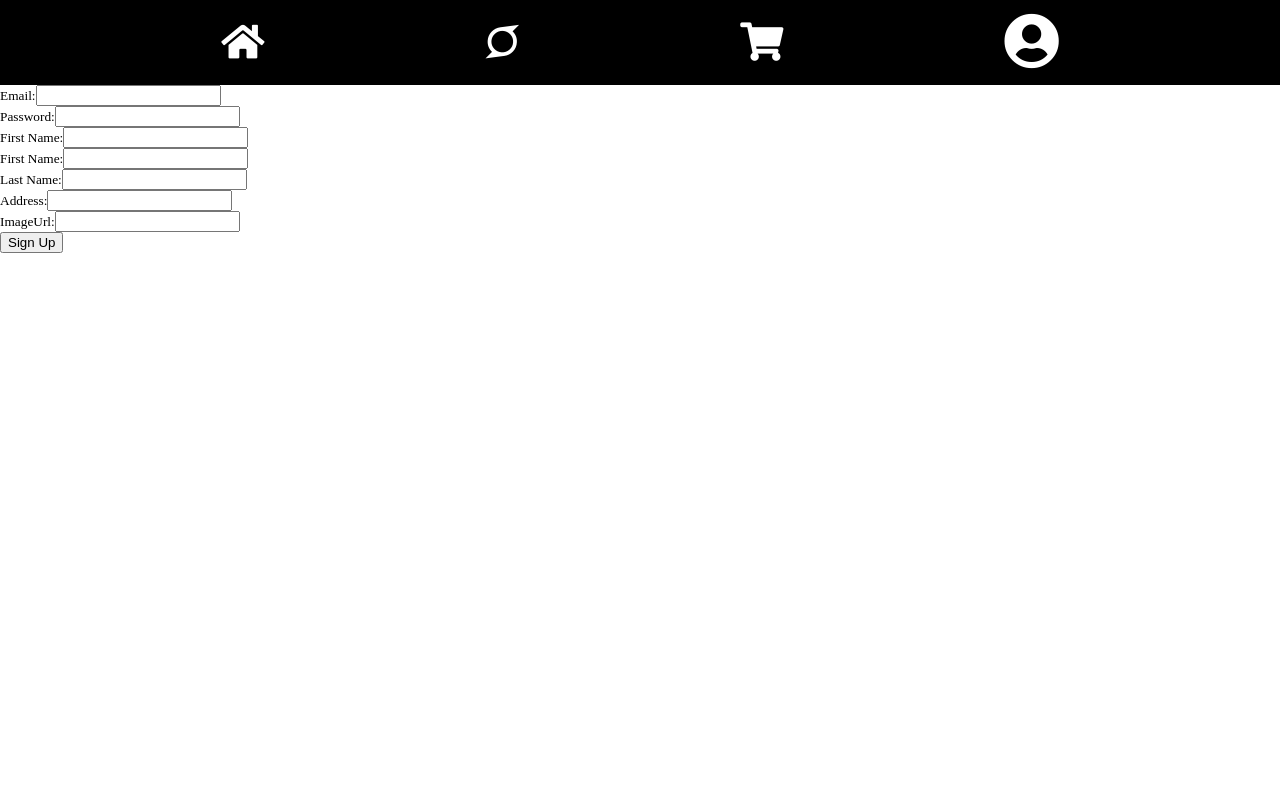
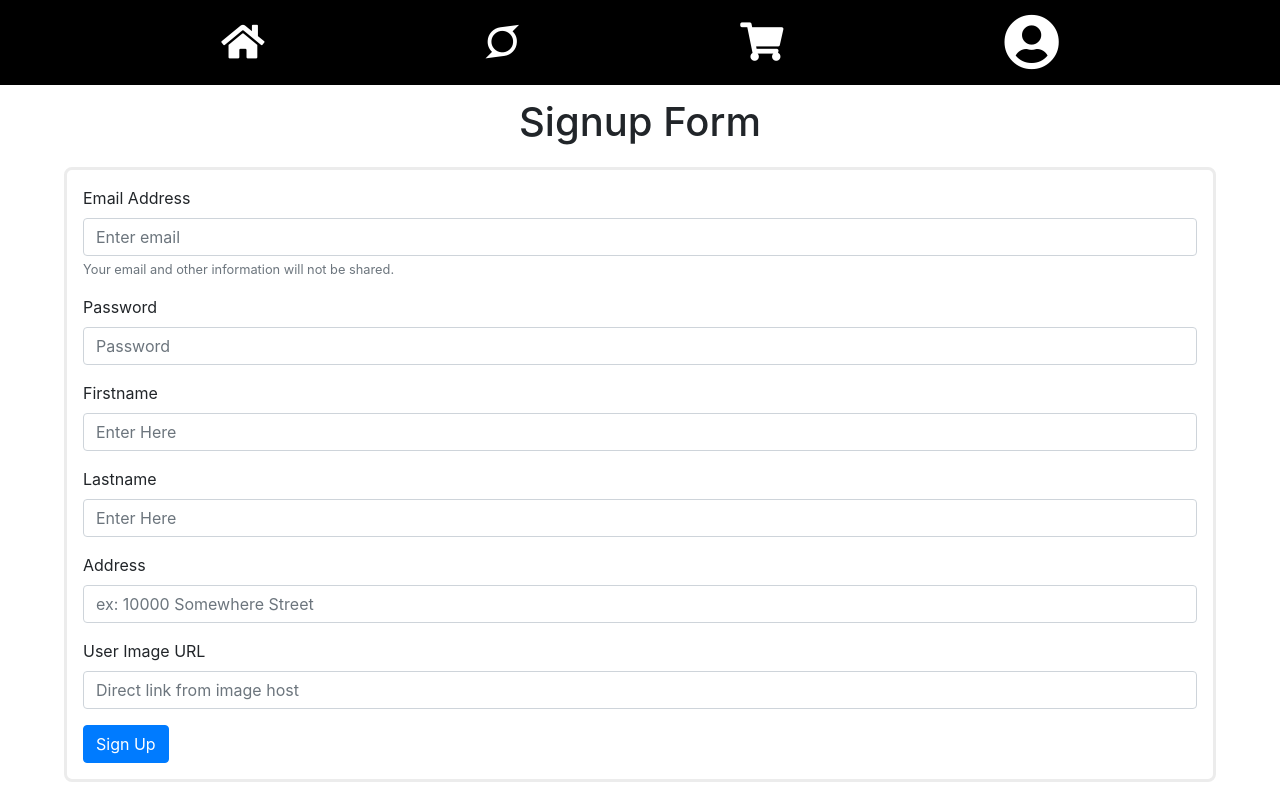
Before and after one commit to BootCamp-Shopper/Shopper, a React (Create React App) app in the folder client/: page /signup in a window 1280 px wide. Built offline with nearby package versions, Linux system fonts and the light colour scheme.

Commit message:
Signup page styling, validators, added React bootstrap

```diff
--- a/client/src/App.js
+++ b/client/src/App.js
@@ -1,6 +1,7 @@
 import React from "react";
 import { Navbar } from "./components/";
 import Routes from "./Routes";
+
 
 export default class App extends React.Component {
   constructor() {
--- a/client/src/components/Signup.js
+++ b/client/src/components/Signup.js
@@ -1,6 +1,7 @@
 import React, { Component } from 'react';
 import axios from 'axios';
 import SignupForm from './SignupForm';
+
 
 export default class Signup extends Component {
     constructor() {
@@ -15,18 +16,28 @@ export default class Signup extends Component {
 
         //variables containing user's input values
         const email = event.target.email.value;
+        const password = event.target.password.value;
         const firstName = event.target.firstName.value;
         const lastName = event.target.lastName.value;
-        const password = event.target.password.value;
         const address = event.target.address.value;
         const imageUrl = event.target.imageUrl.value;
 
         //send data to server; to be sent to db
         try {
             const {data} = await axios.post('/auth/signup', {email, firstName, lastName, password, address, imageUrl})
-            this.props.history.push({
-                pathname: `/users/${data.id}`
-            })
+
+            if (typeof data === 'string'){
+                window.alert(data)
+            }
+
+            else{
+                this.props.history.push({
+                    pathname: `/users/${data.id}`
+                })
+
+            }
+
+
 
         } catch (error) {
             console.error(error)
@@ -34,8 +45,16 @@ export default class Signup extends Component {
     }
 
     render() {
+        const headerStyle = {
+            textAlign: 'center',
+            padding: '1%'
+        }
+
         return (
             <div>
+                <h1 style={headerStyle}>Signup Form</h1>
+
+
                 <SignupForm handleSubmit={this.handleSubmit} />
             </div>
         )
--- a/client/src/components/SignupForm.js
+++ b/client/src/components/SignupForm.js
@@ -1,81 +1,61 @@
 import React from 'react';
+import { Button, Form } from 'react-bootstrap';
+//import 'bootstrap/dist/css/bootstrap.min.css';
+
+
+const style = {
+        position: 'relative',
+        padding: '1rem',
+        border: '.2rem solid #ececec',
+        borderRadius: '8px',
+        marginRight: '5%',
+        marginLeft: '5%',
+        color: '#212529'
+    }
 
 function SignupForm(props) {
     const { handleSubmit } = props
     return (
-        <div>
-            <form onSubmit={handleSubmit}>
-                <div>
-                    <label htmlFor='email'>
-                        <small>
-                            Email:
-                    </small>
-                    </label>
-                    <input name='email' type='text' />
-                </div>
+            <Form onSubmit={handleSubmit} style={style}>
+                <Form.Group controlId="Email">
+                    <Form.Label>Email Address</Form.Label>
+                    <Form.Control required type="email" name='email' placeholder="Enter email" />
+                    <Form.Text className='text-muted'>
+                        Your email and other information will not be shared.
+                    </Form.Text>
+                </Form.Group>
 
-                <div>
-                    <label htmlFor='password'>
-                        <small>
-                            Password:
-                    </small>
-                    </label>
-                    <input name='password' type='password' />
-                </div>
+                <Form.Group controlId="Password">
+                    <Form.Label>Password</Form.Label>
+                    <Form.Control required type="password" name='password' placeholder="Password"/>
+                </Form.Group>
 
-                <div>
-                    <label htmlFor='firstName'>
-                        <small>
-                            First Name:
-                    </small>
-                </label>
-                <input name='password' type='password'/>
-            </div>
+                <Form.Group controlId="First Name">
+                    <Form.Label>Firstname</Form.Label>
+                    <Form.Control required type="text" name='firstName' placeholder="Enter Here"/>
+                </Form.Group>
 
-            <div>
-            <label htmlFor='firstName'>
-                    <small>
-                        First Name:
-                    </small>
-                </label>
-                <input name='firstName' type='text'/>
-            </div>
+                <Form.Group controlId="Last Name">
+                    <Form.Label>Lastname</Form.Label>
+                    <Form.Control required type="text" name='lastName' placeholder="Enter Here"/>
+                </Form.Group>
 
-            <div>
-            <label htmlFor='lastName'>
-                    <small>
-                        Last Name:
-                    </small>
-                </label>
-                <input name='lastName' type='text'/>
-            </div>
+                <Form.Group controlId="Address">
+                    <Form.Label>Address</Form.Label>
+                    <Form.Control required type="text" name='address' placeholder="ex: 10000 Somewhere Street" />
+                </Form.Group>
 
-                <div>
-                    <label htmlFor='address'>
-                        <small>
-                            Address:
-                    </small>
-                    </label>
-                    <input name='address' type='text' />
-                </div>
+                <Form.Group controlId="Image">
+                    <Form.Label>User Image URL</Form.Label>
+                    <Form.Control required type="text" name='imageUrl' placeholder="Direct link from image host" />
+                </Form.Group>
 
-                <div>
-                    <label htmlFor='imageUrl'>
-                        <small>
-                            ImageUrl:
-                    </small>
-                    </label>
-                    <input name='imageUrl' type='text' />
-                </div>
+                <Button variant="primary" type='submit'>
+                        Sign Up
+                </Button>
 
-                <div>
-                    <button type='submit'>
-                        Sign Up
-                </button>
-                </div>
 
-            </form>
-        </div>
+            </Form>
     )
 }
 
--- a/client/src/index.js
+++ b/client/src/index.js
@@ -4,6 +4,8 @@ import './index.css';
 import App from './App';
 import * as serviceWorker from './serviceWorker';
 import { BrowserRouter as Router } from 'react-router-dom';
+import 'bootstrap/dist/css/bootstrap.min.css';
+
 
 ReactDOM.render(
   <React.StrictMode>
```
Also changed, not shown: 1 other file (tests, documents, lock files or other folders).
